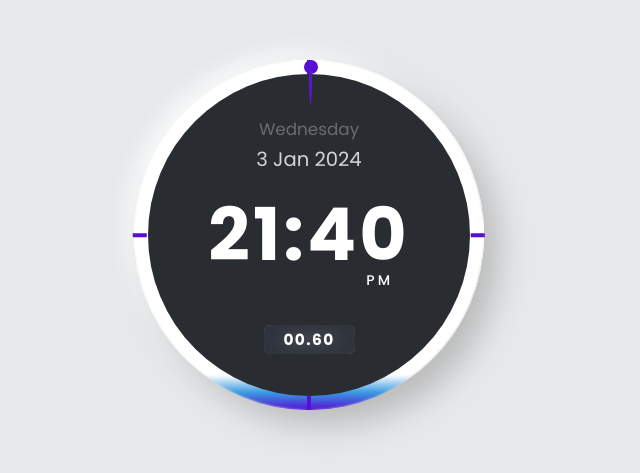
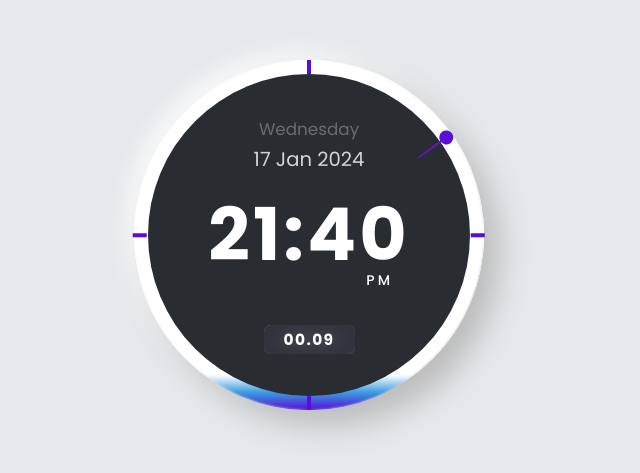
Before and after one commit to nangonz/digital-clock, a plain HTML site: page public/index.html in a window 1280 px wide. Shown: the part 165-638 px from the top of the page, 331-971 px from the left. Drawn offline with Linux system fonts and the light colour scheme; some icons are missing.

Commit message:
last commit

```diff
--- a/public/index.html
+++ b/public/index.html
@@ -23,8 +23,7 @@
               <p class="day"></p>
               <p class="date"></p>
               <p class="time">
-                <span class="h"></span>
-                <span class="m"></span>
+                <span class="hm"></span>
               </p>
               <p class="am-pm">pm</p>
               <div class="alarm">
--- a/public/script.js
+++ b/public/script.js
@@ -1,8 +1,9 @@
 const dayElement = document.querySelector(".day");
 const dateElement = document.querySelector(".date");
-const hourElement = document.querySelector(".h");
-const minutesElement = document.querySelector(".m");
+const hourElement = document.querySelector(".hm");
 const secondsElement = document.querySelector(".seconds");
+const am_pm = document.querySelector(".am-pm");
+const pointer = document.querySelector(".secondHand");
 
 const days = {
   0: "Sunday",
@@ -31,32 +32,41 @@ const months = {
 
 function getTime() {
   const date = new Date();
-  const h = date.getHours();
-  const m = date.getMinutes();
-  const s = date.getSeconds();
-  const mils = date.getMilliseconds();
-  const day = date.getDay();
-  const d = date.getDate();
+  const hours = date.getHours();
+  const min = date.getMinutes();
+  const seconds = date.getSeconds();
+  const weekDay = date.getDay();
+  const monthDay = date.getDate();
   const month = date.getMonth();
   const year = date.getFullYear();
 
-  dayElement.innerHTML = days[day];
-  dateElement.innerHTML = formatedDate({ day, month, year });
-  hourElement.innerHTML = formatedHour(h);
-  minutesElement.innerHTML = m;
-  console.log(s);
+  dayElement.innerHTML = days[weekDay];
+  dateElement.innerHTML = formatedDate({ monthDay, month, year });
+  hourElement.innerHTML = formatedHour({ hours, min });
+  secondsElement.innerHTML = formatSeconds({ seconds });
+  am_pm.innerHTML = hours >= 12 ? "PM" : "AM";
+  pointer.style.transform = `rotate(${seconds * 6}deg)`;
 }
 
-setInterval(getTime(), 0);
+setInterval(getTime, 0);
 
-function formatedDate({ day, month, year }) {
-  return `${day} ${
+function formatedDate({ monthDay, month, year }) {
+  return `${monthDay} ${
     months[month].length > 5 ? months[month].slice(0, 3) : months[month]
   }
   ${year}
   `;
 }
 
-function formatedHour(hour) {
-  return hour.toString().length == 1 ? `0${hour}:` : `${hour}:`;
+function formatedHour({ hours, min }) {
+  let formatHours = hours.toString().length == 1 ? `0${hours}` : `${hours}`;
+  let formatMin = min.toString().length == 1 ? `0${min}` : `${min}`;
+
+  return `${formatHours}:${formatMin}`;
 }
+
+function formatSeconds({ seconds }) {
+  let formatSeconds = seconds.toString().padStart(2, "0");
+
+  return `00.${formatSeconds}`;
+}
--- a/public/styles.css
+++ b/public/styles.css
@@ -111,6 +111,7 @@ body {
   height: 50%;
   rotate: 0;
   border-radius: 0 0 50% 50%;
+  transform-origin: bottom;
 }
 
 .clock-inner .secondHand::before {
```
